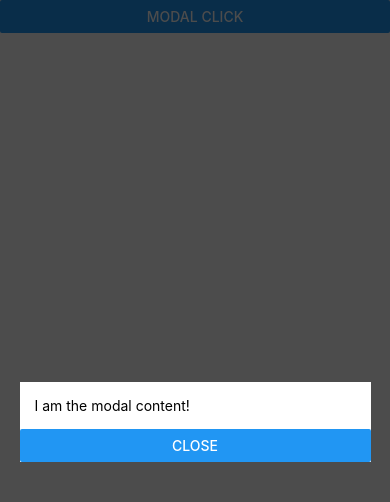
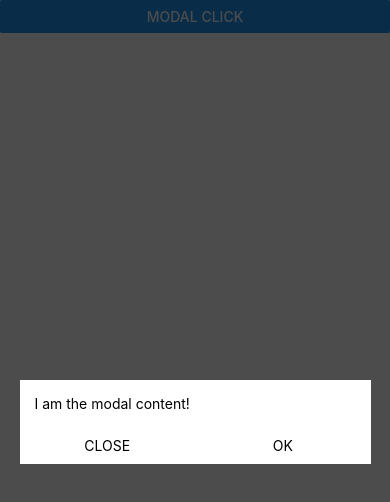
Before and after one commit to kanghyeok93/RN-Modal, a React Native app: screen / in a window 390 px wide. Both pictures are taken after a click on the button "MODAL CLICK". Shown: the top 502 px of the page. Built offline with nearby package versions, Linux system fonts and the light colour scheme.

Commit message:
feat: Implementing modal component function #5

```diff
--- a/App.js
+++ b/App.js
@@ -1,5 +1,5 @@
+import {SafeAreaView, Button} from 'react-native';
 import React, {useState} from 'react';
-import {SafeAreaView, Button} from 'react-native';
 import BasicModal from './src/components/BasicModal';
 
 const App = () => {
@@ -15,6 +15,7 @@ const App = () => {
         isVisible={modalVisible}
         title={'I am the modal content!'}
         onClose={toggleModal}
+        isOneButton={false}
       />
 
       <Button onPress={() => toggleModal(modalVisible)} title="Modal Click" />
--- a/src/components/BasicModal.js
+++ b/src/components/BasicModal.js
@@ -1,10 +1,39 @@
-import {StyleSheet, View, Text, Button} from 'react-native';
+import {StyleSheet, View, Text, TouchableOpacity} from 'react-native';
 import React from 'react';
 import Modal from 'react-native-modal';
 
-const BasicModal = ({isVisible, title, onClose}) => {
+/**
+ * @param {Object} object
+ * @param {boolean} object.isVisible
+ * @param {string} object.title
+ * @param {function} object.onClose
+ * @param {boolean} object.isOneButton
+ */
+
+const BasicModal = ({isVisible, title, onClose, isOneButton}) => {
   const closeModal = () => {
     return onClose(isVisible);
+  };
+
+  const renderButton = () => {
+    if (!isOneButton) {
+      return (
+        <View style={styles.buttonWrapper}>
+          <TouchableOpacity onPress={closeModal} style={styles.modalTwoButton}>
+            <Text>CLOSE</Text>
+          </TouchableOpacity>
+          <TouchableOpacity onPress={closeModal} style={styles.modalTwoButton}>
+            <Text>OK</Text>
+          </TouchableOpacity>
+        </View>
+      );
+    } else {
+      return (
+        <TouchableOpacity onPress={closeModal} style={styles.modalOneButton}>
+          <Text>CLOSE</Text>
+        </TouchableOpacity>
+      );
+    }
   };
 
   return (
@@ -12,9 +41,7 @@ const BasicModal = ({isVisible, title, onClose}) => {
       <View style={styles.container}>
         <Text style={styles.title}>{title}</Text>
 
-        <View>
-          <Button onPress={closeModal} title="CLOSE" />
-        </View>
+        {renderButton()}
       </View>
     </Modal>
   );
@@ -27,6 +54,20 @@ const styles = StyleSheet.create({
   title: {
     margin: 15,
   },
+  buttonWrapper: {
+    display: 'flex',
+    flexDirection: 'row',
+  },
+  modalOneButton: {
+    width: '100%',
+    alignItems: 'center',
+    padding: 10,
+  },
+  modalTwoButton: {
+    width: '50%',
+    alignItems: 'center',
+    padding: 10,
+  },
 });
 
 export default BasicModal;
```
